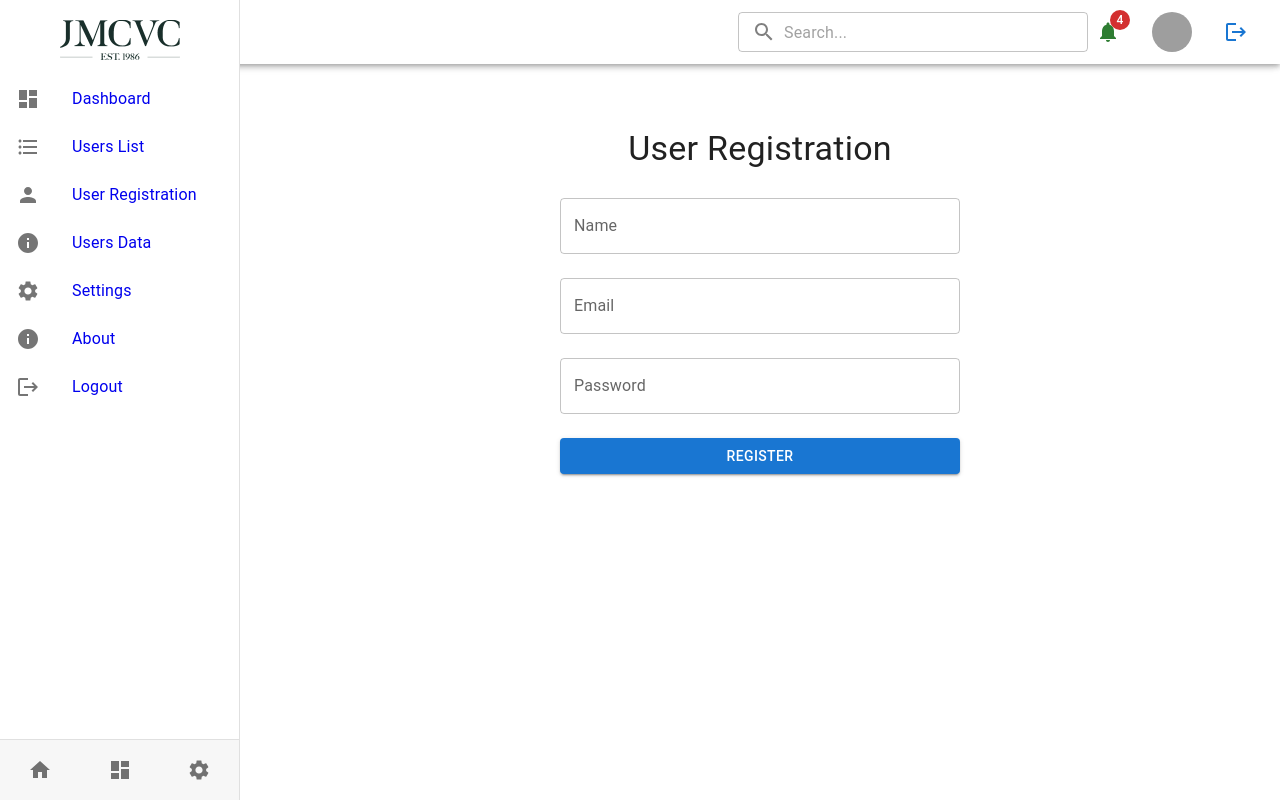
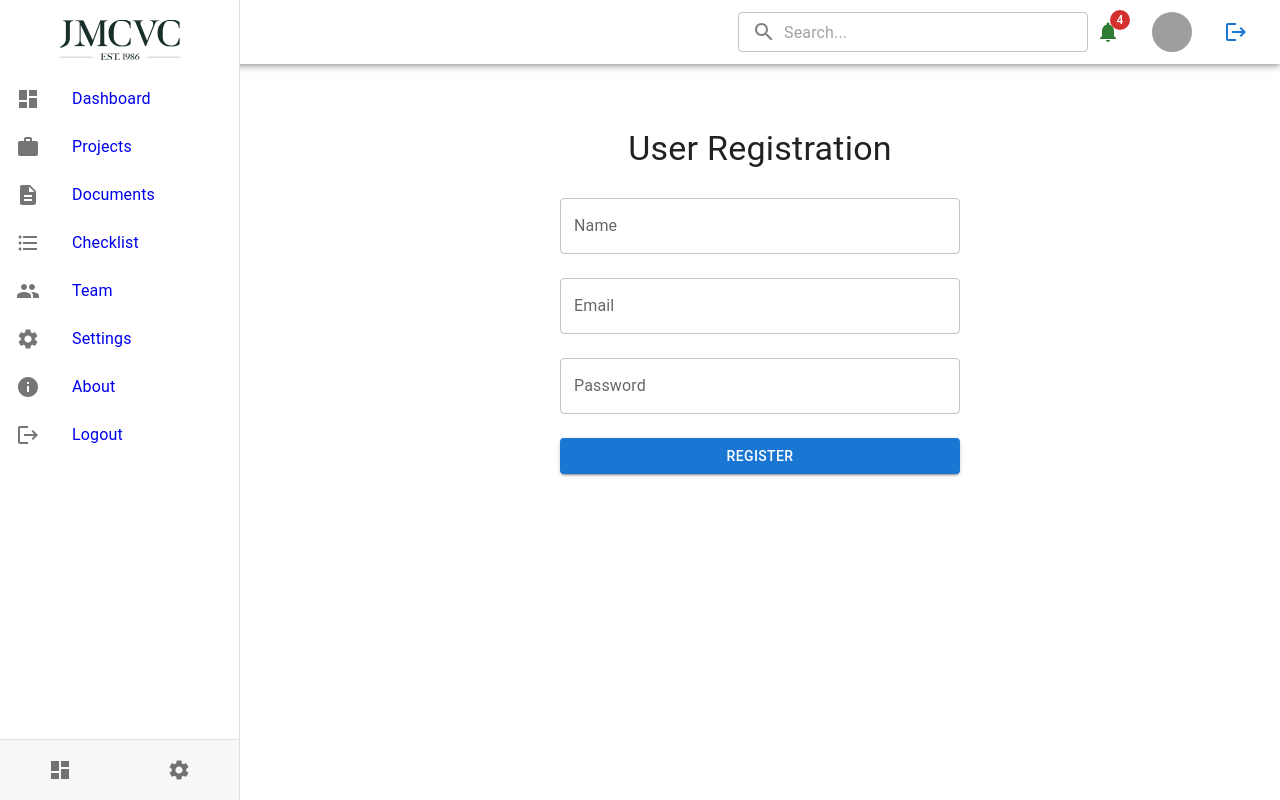
Before and after one commit to mussawir/jmcfrontend, a React (Create React App) app: page /register in a window 1280 px wide. Built offline with nearby package versions, Linux system fonts and the light colour scheme; grey boxes are pictures that could not be loaded.

Commit message:
sidebar updated

```diff
--- a/src/components/DrawerComponent.tsx
+++ b/src/components/DrawerComponent.tsx
@@ -1,14 +1,15 @@
 import React from 'react';
-import { Drawer, List, ListItem, ListItemIcon, ListItemText, Toolbar, Typography, Box } from '@mui/material';
+import { Drawer, List, ListItem, ListItemIcon, ListItemText, Toolbar, Box } from '@mui/material';
 import DashboardIcon from '@mui/icons-material/Dashboard';
-import PersonIcon from '@mui/icons-material/Person';
+import WorkIcon from '@mui/icons-material/Work'; // For Projects
+import DescriptionIcon from '@mui/icons-material/Description'; // For Documents
+import FormatListBulletedIcon from '@mui/icons-material/FormatListBulleted'; // For Checklist
+import PeopleIcon from '@mui/icons-material/People'; // For Team
 import SettingsIcon from '@mui/icons-material/Settings';
 import InfoIcon from '@mui/icons-material/Info';
 import LogoutIcon from '@mui/icons-material/Logout';
-import HomeIcon from '@mui/icons-material/Home';
 import { Link } from 'react-router-dom';
 import logojmc from '../images/jmcvc-dark-logo.png';
-import FormatListBulletedIcon from '@mui/icons-material/FormatListBulleted';
 
 const drawerWidth = 240;
 
@@ -31,7 +32,7 @@ const DrawerComponent = () => {
       {/* Logo */}
       <Toolbar style={{ justifyContent: 'center', display: 'flex' }}>
         <div>
-          <img src={logojmc} width={120} style={{ marginTop: 20 }} alt="" />
+          <img src={logojmc} width={120} style={{ marginTop: 20 }} alt="Logo" />
         </div>
       </Toolbar>
 
@@ -43,36 +44,49 @@ const DrawerComponent = () => {
           </ListItemIcon>
           <ListItemText primary="Dashboard" />
         </ListItem>
-        <ListItem component={Link} to="/users">
+
+        <ListItem component={Link} to="/projects">
+          <ListItemIcon>
+            <WorkIcon />
+          </ListItemIcon>
+          <ListItemText primary="Projects" />
+        </ListItem>
+
+        <ListItem component={Link} to="/documents">
+          <ListItemIcon>
+            <DescriptionIcon />
+          </ListItemIcon>
+          <ListItemText primary="Documents" />
+        </ListItem>
+
+        <ListItem component={Link} to="/checklist">
           <ListItemIcon>
             <FormatListBulletedIcon />
           </ListItemIcon>
-          <ListItemText primary="Users List" />
+          <ListItemText primary="Checklist" />
         </ListItem>
-        <ListItem component={Link} to="/register">
+
+        <ListItem component={Link} to="/team">
           <ListItemIcon>
-            <PersonIcon />
+            <PeopleIcon />
           </ListItemIcon>
-          <ListItemText primary="User Registration" />
+          <ListItemText primary="Team" />
         </ListItem>
-        <ListItem component={Link} to="/userdata">
-          <ListItemIcon>
-            <InfoIcon />
-          </ListItemIcon>
-          <ListItemText primary="Users Data" />
-        </ListItem>
+
         <ListItem component={Link} to="/settings">
           <ListItemIcon>
             <SettingsIcon />
           </ListItemIcon>
           <ListItemText primary="Settings" />
         </ListItem>
+
         <ListItem component={Link} to="/about">
           <ListItemIcon>
             <InfoIcon />
           </ListItemIcon>
           <ListItemText primary="About" />
         </ListItem>
+
         <ListItem component={Link} to="/logout">
           <ListItemIcon>
             <LogoutIcon />
@@ -94,16 +108,12 @@ const DrawerComponent = () => {
           backgroundColor: '#f7f7f7',
         }}
       >
-        <ListItem component={Link} to="/home" sx={{ justifyContent: 'center' }}>
-          <ListItemIcon sx={{ minWidth: 'auto' }}>
-            <HomeIcon />
-          </ListItemIcon>
-        </ListItem>
         <ListItem component={Link} to="/dashboard" sx={{ justifyContent: 'center' }}>
           <ListItemIcon sx={{ minWidth: 'auto' }}>
             <DashboardIcon />
           </ListItemIcon>
         </ListItem>
+
         <ListItem component={Link} to="/settings" sx={{ justifyContent: 'center' }}>
           <ListItemIcon sx={{ minWidth: 'auto' }}>
             <SettingsIcon />
```
